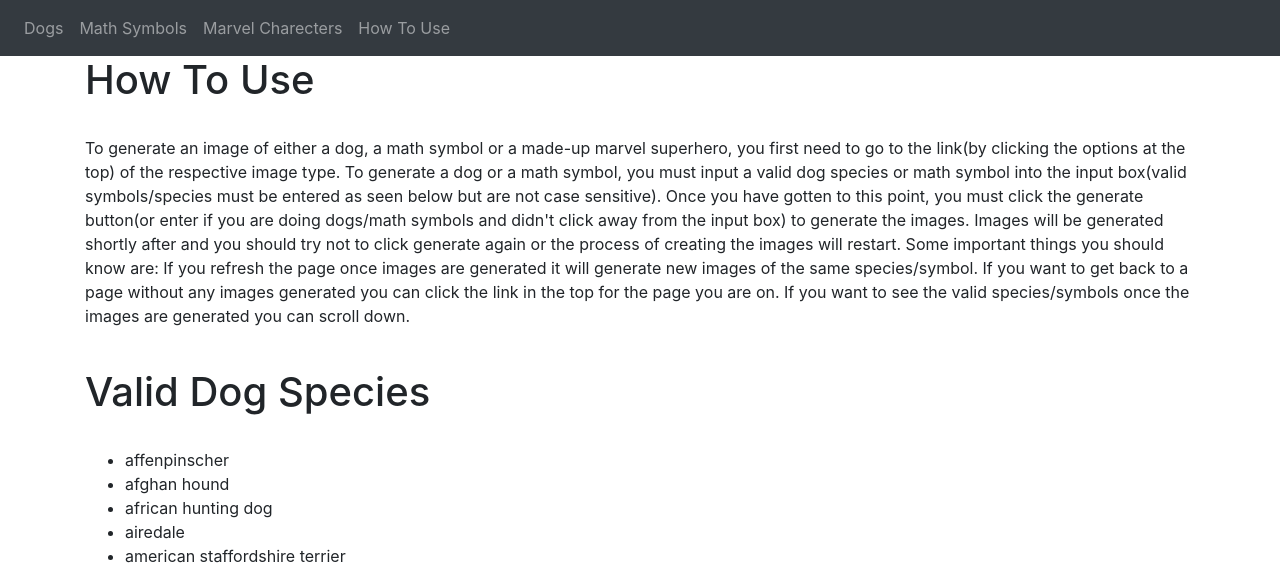
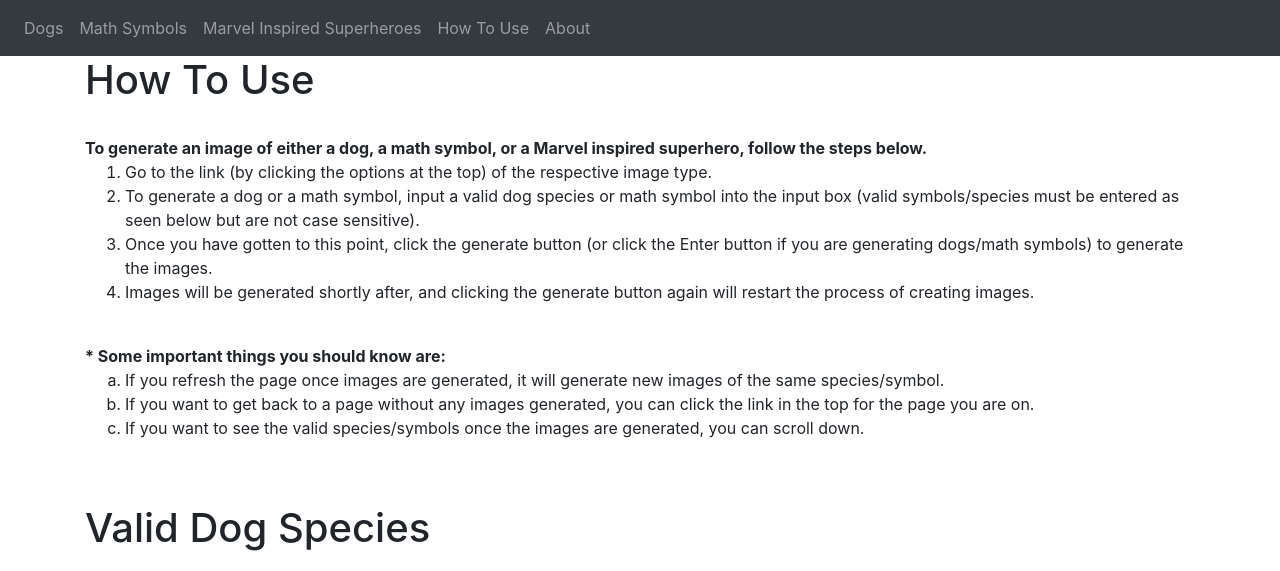
Before and after one commit to alexDahersh/alexsartificialimages, a Flask app: page /how-to-use in a window 1280 px wide. Shown: the top 571 px of the page. Run offline with Flask 2, Linux system fonts and the light colour scheme; some libraries are stand-ins or nearby versions.

Commit message:
initial commit

```diff
--- a/app/templates/base.html
+++ b/app/templates/base.html
@@ -31,8 +31,9 @@
         <div class="navbar-nav">
           <a class="nav-item nav-link" id="dogs" href="/dogs">Dogs</a>
           <a class="nav-item nav-link" id="math-symbols" href="/math-symbols">Math Symbols</a>
-          <a class="nav-item nav-link" id="marvel-charecters" href="/marvel-charecters">Marvel Charecters</a>
+          <a class="nav-item nav-link" id="marvel-charecters" href="/marvel-inspired-superheroes">Marvel Inspired Superheroes</a>
           <a class="nav-item nav-link" id="marvel-charecters" href="/how-to-use">How To Use</a>
+          <a class="nav-item nav-link" id="marvel-charecters" href="/about">About</a>
         </div>
       </div>
     </nav>
--- a/app/templates/howtouse.html
+++ b/app/templates/howtouse.html
@@ -2,16 +2,23 @@
     content %}
     <h1>How To Use</h1>
     <br />
-    <p>To generate an image of either a dog, a math symbol or a made-up marvel superhero, you first need to go to the link(by clicking the options at the top)
-        of the respective image type.  To generate a dog or a math symbol, you must input a valid dog species or math symbol into the
-        input box(valid symbols/species must be entered as seen below but are not case sensitive). Once you have gotten to this point,
-        you must click the generate button(or enter if you are doing dogs/math symbols and didn't click away from the input box) to
-        generate the images. Images will be generated shortly after and you should try not to click generate again or the process of creating the images will restart.
-        Some important things you should know are:
-        If you refresh the page once images are generated it will generate new images of the same species/symbol.
-        If you want to get back to a page without any images generated you can click the link in the top for the page you are on.
-        If you want to see the valid species/symbols once the images are generated you can scroll down.
-    </p>
+    <b>To generate an image of either a dog, a math symbol, or a Marvel inspired superhero, follow the steps below.
+    </b>
+    <ol>
+        <li>Go to the link (by clicking the options at the top) of the respective image type. </li>
+        <li>To generate a dog or a math symbol, input a valid dog species or math symbol into the input box
+            (valid symbols/species must be entered as seen below but are not case sensitive). </li>
+        <li>Once you have gotten to this point, click the generate button (or click the Enter button if you are generating dogs/math symbols) to generate the images. </li>
+        <li>Images will be generated shortly after, and clicking the generate button again will restart the process of creating images. </li>
+    </ol>
+    <br />
+    <b>* Some important things you should know are: </b>
+    <ol type = "a">
+        <li>If you refresh the page once images are generated, it will generate new images of the same species/symbol. </li>
+        <li>If you want to get back to a page without any images generated, you can click the link in the top for the page you are on.  </li>
+        <li>If you want to see the valid species/symbols once the images are generated, you can scroll down.</li>
+    </ol>
+    <br />
     <br />
     <h1>Valid Dog Species</h1>
     <br />
--- a/app/templates/math.html
+++ b/app/templates/math.html
@@ -36,8 +36,6 @@
     <b>
       *Tip: use control f on windows or control f on mac to search if a certain symbol is valid*
     </b>
-    <br />
-    <br />
     <ul>
         {% for mathsymbol in validsymbols %}
         <li>{{mathsymbol}}</li>
--- a/app/views.py
+++ b/app/views.py
@@ -231,7 +231,7 @@ class DogGenerator():
 
 @views.route('/')
 def home():
-    return redirect(url_for('views.how_to_use'))
+    return redirect(url_for('views.about'))
 
 @views.route('/dogs', methods=['GET', 'POST'])
 def dogs():
@@ -317,8 +317,8 @@ def math_symbols():
 
     return render_template("math.html", urls = None, validsymbols = improvedclasses)
 
-@views.route('/marvel-charecters', methods=['GET', 'POST'])
-def marvel_charecters():
+@views.route('/marvel-inspired-superheroes', methods=['GET', 'POST'])
+def marvel_inspired_superheroes():
     if request.method == 'POST':
         print('Checkpoint 1')
         marvel_gen = MarvelGenerator()
@@ -369,6 +369,11 @@ def how_to_use():
     return render_template("howtouse.html", validdogs = dogclasses, validsymbols = mathclasses)
 
 
+@views.route('/about')
+def about():
+    return render_template('about.html')
+
+
 app = Flask(__name__)
 app.config['SECRET_KEY'] = 'Machine_Learning'
 app.secret_key = 'Machine_Learning'
```
Also changed, not shown: app/templates/about.html (added, +18 -0 lines).
